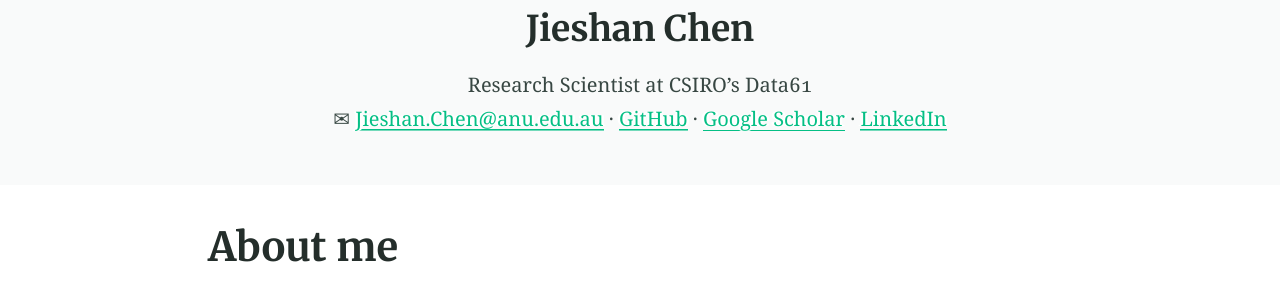
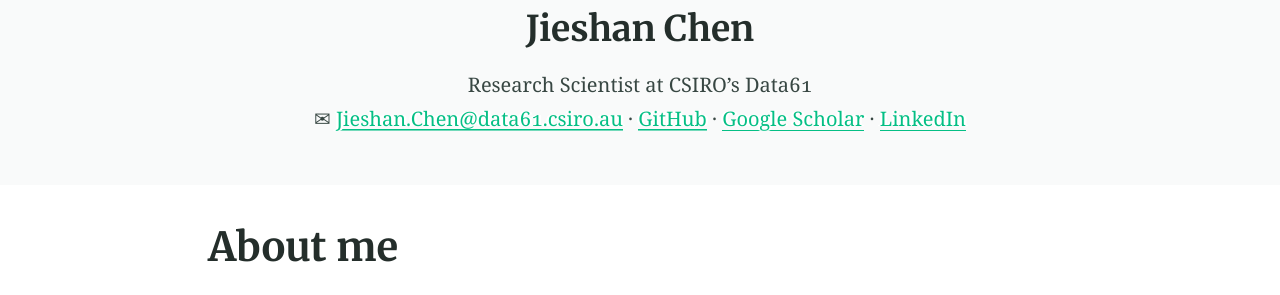
Before and after one commit to chenjshnn/chenjshnn.github.io, a Jekyll site: the page built from index.md, in a window 1280 px wide. Shown: the part 244-539 px from the top of the page. Built offline with Jekyll 4.4.1, drawn with Linux system fonts in a browser that asks for light colours.

Commit message:
Update index.md

```diff
--- a/index.md
+++ b/index.md
@@ -4,7 +4,7 @@ feature_text: |
   <image height="auto" max-width="15dp" src="/files/avatar.jpg" style="border-radius: 50%;" />
   ## Jieshan Chen
   Research Scientist at CSIRO's Data61 <br>
-  <span color="#f68140">&#9993;</span>  [Jieshan.Chen@anu.edu.au](mailto:Jieshan.Chen@anu.edu.au) ·
+  <span color="#f68140">&#9993;</span>  [Jieshan.Chen@data61.csiro.au](mailto:Jieshan.Chen@data61.csiro.au) ·
   <a  href="https://github.com/chenjshnn" color="#05BF85">GitHub</a> ·
   [Google Scholar](https://scholar.google.com/citations?user=slrzj8kAAAAJ&hl=en) ·
   [LinkedIn](https://www.linkedin.com/in/jieshan-chen-b27515161/)
```
